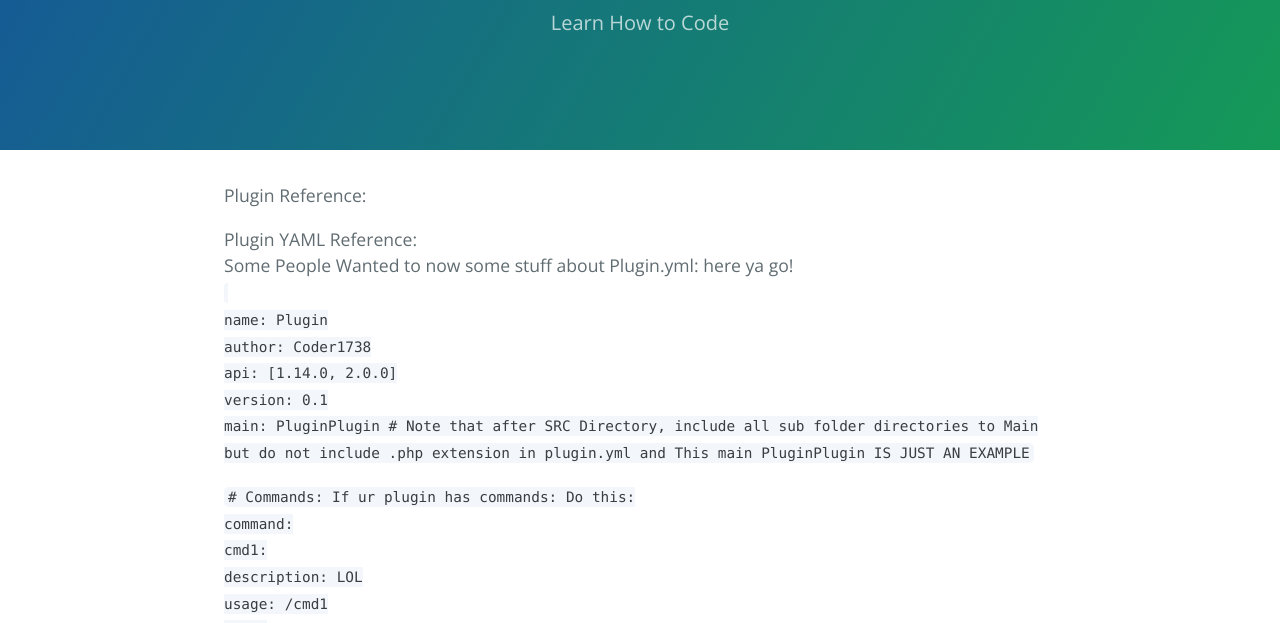
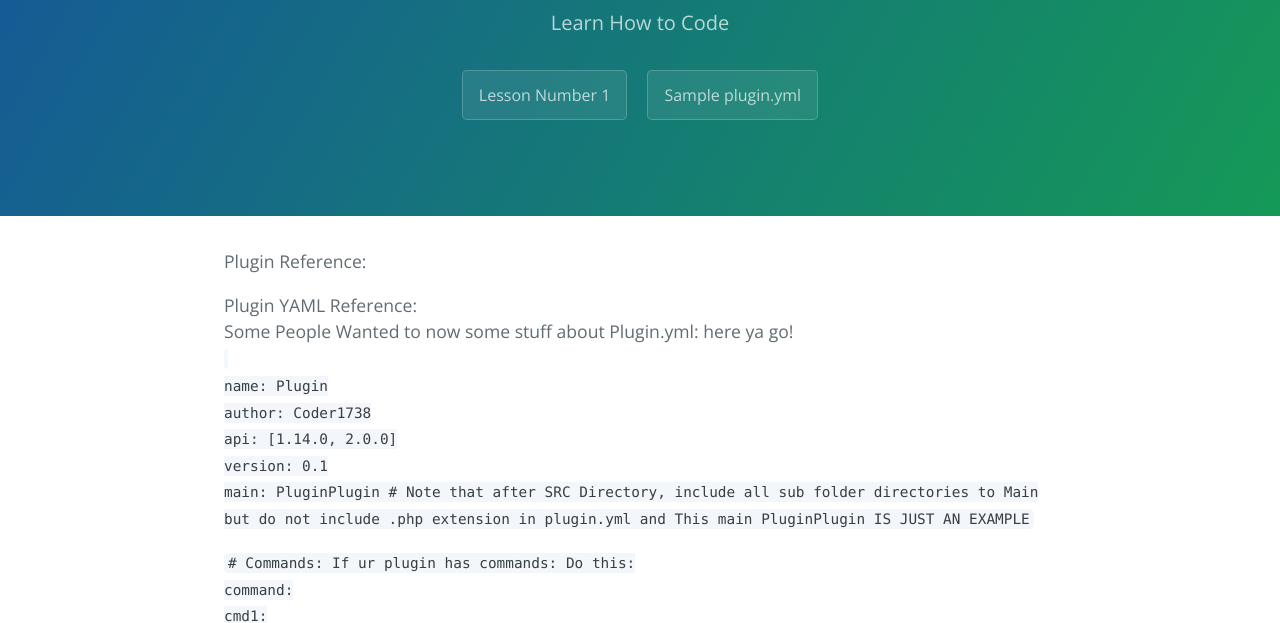
Before and after one commit to remotevase/MCPE-PHP-Plugin-School, a plain HTML site: page pluginyml.html in a window 1280 px wide. Shown: the part 167-790 px from the top of the page. Drawn offline with nearby package versions, Linux system fonts and the light colour scheme.

Commit message:
Update pluginyml.html

```diff
--- a/pluginyml.html
+++ b/pluginyml.html
@@ -13,6 +13,8 @@
     <section class="page-header">
       <h1 class="project-name">Plugin School </h1>
       <h2 class="project-tagline">Learn How to Code</h2>
+      <a href="lesson1.html" class="btn">Lesson Number 1</a>
+    <a href="pluginyml.html" class="btn">Sample plugin.yml</a>
     </section>
 
     <section class="main-content">
```
